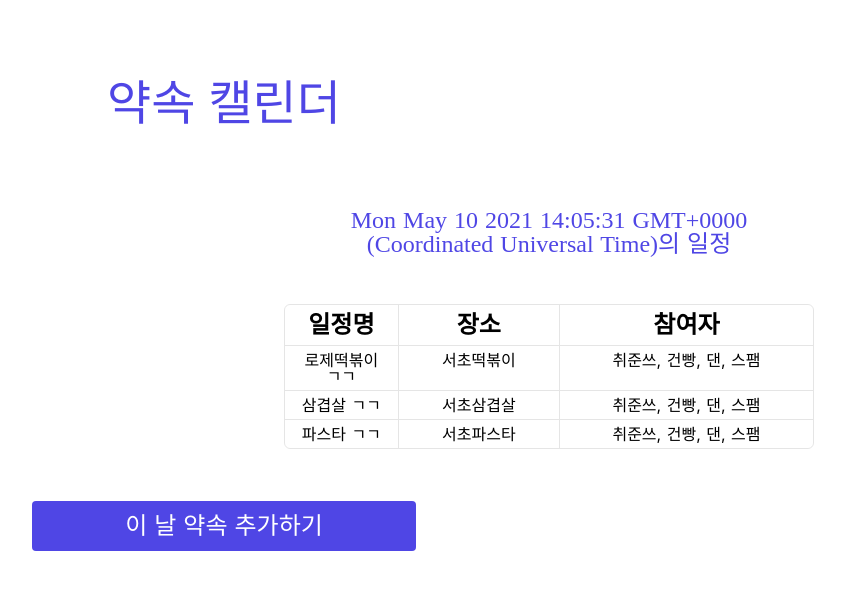
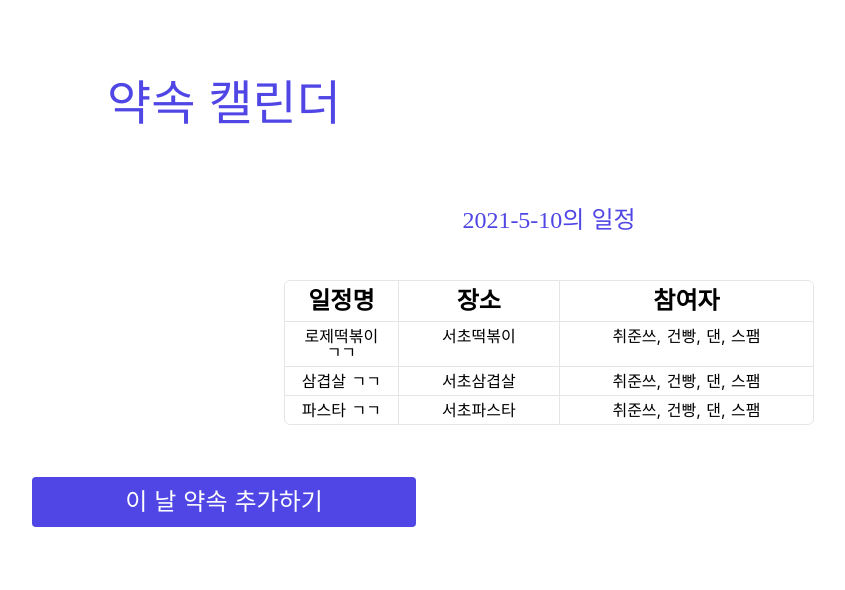
Before and after one commit to leezu2020/manna-frontend, a Nuxt app: page /calendar in a window 1280 px wide. Shown: the top 590 px of the page, without its empty margins (416-1261 px from the left). Built offline with nearby package versions, Linux system fonts and the light colour scheme; what v-calendar would draw is missing.

Commit message:
오늘 날짜 yyyy-mm-dd로 수정

```diff
--- a/pages/calendar.vue
+++ b/pages/calendar.vue
@@ -45,6 +45,10 @@ export default {
     VueMoment,
   },
   data() {
+    const today = new Date()
+    const year = today.getFullYear()
+    const month = today.getMonth() + 1
+    const date = today.getDate()
     return {
       isShow: false,
       // 일정 날짜
@@ -57,7 +61,7 @@ export default {
       ],
       start: '',
       type: 'month',
-      pickdate: new Date(), // yyyy-mm-dd 형식으로 바꾸는법은?
+      pickdate: year + '-' + month + '-' + date, // yyyy-mm-dd 형식으로 바꾸는법은?
       modelConfig: {
         type: 'string',
         mask: 'YYYY-MM-DD',
```
